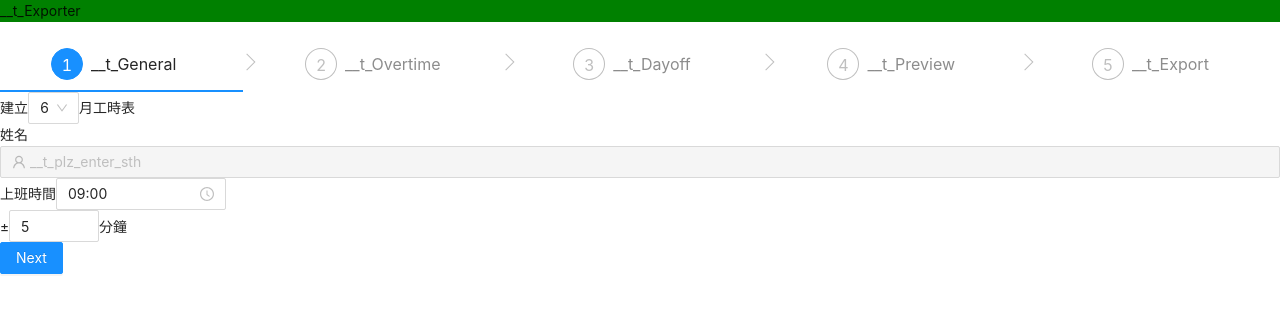
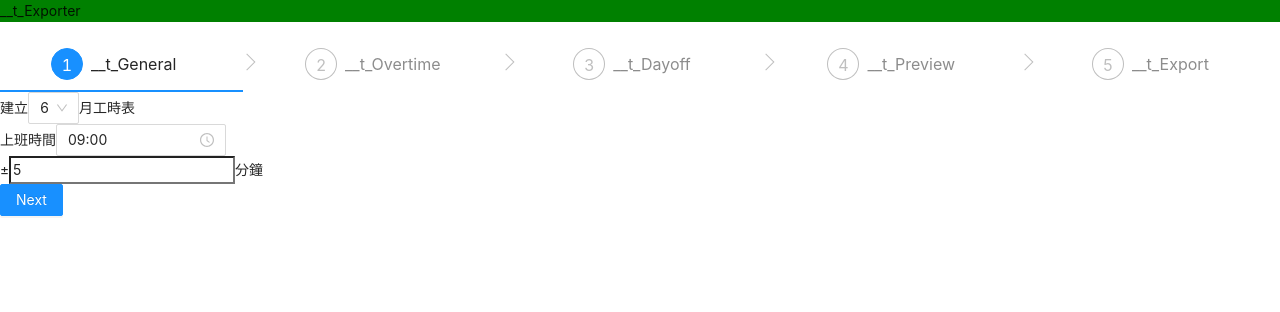
Before and after one commit to owesdexter/next_stater, a Next.js app: page /exporter in a window 1280 px wide. Shown: the top 312 px of the page. Built offline with nearby package versions, Linux system fonts and the light colour scheme.

Commit message:
basic data done

```diff
--- a/components/contextProvider/exporter.tsx
+++ b/components/contextProvider/exporter.tsx
@@ -34,7 +34,12 @@ export interface IExporterContext {
 const defaultContextValue:IExporterContext = {
   generalWorkTime: {
     targetMonth: new Date().getMonth()+1,
-    startTime: new Date(),
+    startTime: (()=> {
+      const now = new Date();
+      now.setHours(9);
+      now.setMinutes(0);
+      return now}
+    )(),
     sd: 5,
   },
 }
--- a/components/exporter/basic.tsx
+++ b/components/exporter/basic.tsx
@@ -1,14 +1,13 @@
 import { TimePicker, Select, Input, InputNumber } from 'antd';
-import { UserOutlined } from '@ant-design/icons';
+// import { UserOutlined } from '@ant-design/icons';
 import type { Moment } from 'moment';
 import moment from 'moment';
-import { useState, useContext } from 'react';
+import { useContext } from 'react';
 import { ExporterContext } from '../contextProvider/exporter';
 import { getAllMonth } from '../../constants';
-// import NumericalInput from '../numericalInput';
+import NumericalInput from '../numericalInput';
 const { Option } = Select;
 const selectableMonths = getAllMonth();
-// const thisMonth =
 
 export default function Basic(){
   const { generalWorkTime, setGeneralWorkTime } = useContext(ExporterContext);
@@ -46,7 +45,7 @@ export default function Basic(){
   };
 
   const handleSdChange = (value: string)=>{
-    console.log(value)
+    // console.log(value)
     // const float = parseFloat(value);
     // const value = e.target.value;
     if(setGeneralWorkTime){
@@ -56,15 +55,6 @@ export default function Basic(){
       })
     }
   }
-  console.log('render')
-
-
-
-  // const handleNameChange = (e: React.ChangeEvent<HTMLInputElement>)=>{
-  //   const value = e.target.value;
-  //   console.log(value);
-  //   setName(value);
-  // }
 
   return(
     <>
@@ -78,7 +68,7 @@ export default function Basic(){
         <label htmlFor="">月工時表</label>
       </div>
       <div>
-        <label htmlFor="">姓名</label>
+        {/* <label htmlFor="">姓名</label>
         <Input
           placeholder="__t_plz_enter_sth"
           prefix={<UserOutlined />}
@@ -86,7 +76,7 @@ export default function Basic(){
           data-testid="name-input-0-0"
           value={''}
           disabled
-        />
+        /> */}
         {/* <input
           type="text"
           id="name-input-0-0"
@@ -103,8 +93,8 @@ export default function Basic(){
           onChange={handleTimeChange}
           format={'HH:mm'}
           minuteStep={5}
-          // defaultValue={moment(`${startTime.toLocaleTimeString()}`, 'HH:mm')}
-          defaultValue={moment('09:00', 'HH:mm')}
+          defaultValue={moment(`${startTime.toLocaleTimeString()}`, 'HH:mm')}
+          // defaultValue={moment('09:00', 'HH:mm')}
           disabledTime={()=>({
             disabledHours: ()=>[0, 1, 2, 3, 4, 5, 13, 14, 15, 16, 17, 18, 19, 20, 21, 22, 23]
           })}
@@ -113,7 +103,7 @@ export default function Basic(){
       </div>
       <div>
         <label htmlFor="sd-input-1-0">&plusmn;</label>
-        <InputNumber
+        {/* <InputNumber
           min="0"
           // min={0}
           max="55"
@@ -124,16 +114,16 @@ export default function Basic(){
           onChange={handleSdChange}
           step={5}
           data-testid="sd-input-1-0"
-        />
-        {/* <NumericalInput
+        /> */}
+        <NumericalInput
           value={sd}
-          maxLength={3}
-          max={8}
-          step={0.5}
+          min={0}
+          max={55}
+          stepAdding={{step: 5, hideStepArrow:true}}
           validationReg={/[-+]?[0-8]?[\.5]?/}
           data-testid="sd-input-1-0"
           onChange={handleSdChange}
-        /> */}
+        />
         {/* <input
           type="text"
           id="sd-input-1-0"
--- a/components/numericalInput.tsx
+++ b/components/numericalInput.tsx
@@ -1,11 +1,9 @@
-import React, { useState, KeyboardEvent } from "react";
+import React, { useState, UIEvent } from "react";
 
 interface defaultHTMLInputAttr {
   value: number;
   max?: number;
   min?: number;
-  maxLength?: number;
-  // minLength?: number;
   placeholder?: string;
 }
 
@@ -13,31 +11,29 @@ export interface NumericalInputProps extends defaultHTMLInputAttr{
   validationReg?: RegExp;
   validationHint?: string;
   removeRuleReg?: string;
-  step?: number;
-  hasStepArrow?: boolean;
+  stepAdding?: {
+    step?: number;
+    hideStepArrow?: boolean;
+  }
+  // step?: number;
+  // hasStepArrow?: boolean;
   id?: string;
   onChange: (value: string) => any
 }
+let timer: ReturnType<typeof setTimeout>| null = null;
 
-export default function useNumericalInput({value, max, min, maxLength, validationReg, placeholder, id, onChange}: NumericalInputProps){
-  // const compId = id?? `numerical-input-${Math.floor(Math.random()*99)}`;
+export default function useNumericalInput({value, max, min, validationReg, placeholder, stepAdding, id, onChange}: NumericalInputProps){
   const [inputValue, setInputValue] = useState<string>(`${value}`);
-
-  // let inputValue = '';
-  // const setInputValue = (value: string)=>{
-  //   inputValue = value;
-  // }
+  const step = stepAdding?.step? stepAdding.step: 1;
 
   const handleInputChange = (e: React.ChangeEvent<HTMLInputElement>)=>{
     const value = e?.target?.value ?? '';
     if(!value.match(/^[-+]?[0-9]+[.]?[0-9]*([eE][-+]?[0-9]+)?$/)){
-    // if(!value.match(/[\+\-]?([0-9]*[\.])?[0-9]+/)){
       console.log('float reg failed')
       setInputValue('');
       onChange('');
       return
     }
-
     if(validationReg && !value.match(validationReg)){
       console.log('REG Failed validation')
       setInputValue('');
@@ -60,27 +56,16 @@ export default function useNumericalInput({value, max, min, maxLength, validatio
     onChange(value);
   }
 
-  const handleKeyup = (e: KeyboardEvent<HTMLElement>)=>{
-    const keyUpValue = e.key;
-    if(!keyUpValue.match(/[0-9\.\+\-]/)){
-      console.log('KeyUP REG FAILED')
-      setInputValue('');
-      return
-    }
-  }
-
   return(
     <label htmlFor={id} className="numerical-input-wrapper">
       <input
-        type="text"
+        type="number"
         value={inputValue}
         name={id}
         id={id}
         placeholder={placeholder}
         onChange={handleInputChange}
-        onKeyUp={handleKeyup}
         className="numerical-input"
-        maxLength={maxLength}
         pattern="\d*"
       />
     </label>
--- a/pages/exporter.tsx
+++ b/pages/exporter.tsx
@@ -43,7 +43,6 @@ export default function PageExporter(){
     setTimeout(() => {
       message.success({ content: 'Reset!', key, duration: 2 });
     }, 1000);
-
   }
 
   const renderSwitch = (index:number)=>{
```
